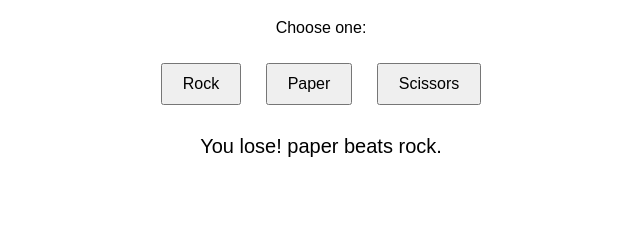
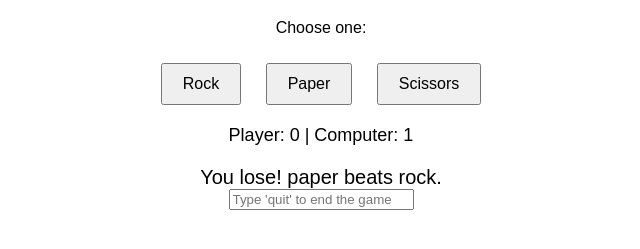
Before and after one commit to IngaMaholwana/Jssimplerock-paper-scissor, a plain HTML site: page index.html in a window 1280 px wide. Both pictures are taken after a click on the button "Rock". Shown: the part 61-310 px from the top of the page, without its empty margins (319-959 px from the left). Drawn offline with Linux system fonts and the light colour scheme.

Commit message:
now have score and quit to exit and reset things back to zero

```diff
--- a/index.html
+++ b/index.html
@@ -20,6 +20,10 @@
             margin-top: 20px;
             font-size: 20px;
         }
+        .score {
+            margin-top: 10px;
+            font-size: 18px;
+        }
     </style>
 </head>
 <body>
@@ -30,29 +34,10 @@
         <button onclick="playGame('paper')">Paper</button>
         <button onclick="playGame('scissors')">Scissors</button>
     </div>
+    <div class="score" id="score">Player: 0 | Computer: 0</div>
     <div class="result" id="result"></div>
+    <input type="text" id="quitInput" placeholder="Type 'quit' to end the game" oninput="checkQuit()">
 
-    <script>
-        function playGame(playerChoice) {
-            const choices = ['rock', 'paper', 'scissors'];
-            const computerChoice = choices[Math.floor(Math.random() * 3)];
-
-            let result = '';
-
-            if (playerChoice === computerChoice) {
-                result = `It's a tie! You both chose ${playerChoice}.`;
-            } else if (
-                (playerChoice === 'rock' && computerChoice === 'scissors') ||
-                (playerChoice === 'paper' && computerChoice === 'rock') ||
-                (playerChoice === 'scissors' && computerChoice === 'paper')
-            ) {
-                result = `You win! ${playerChoice} beats ${computerChoice}.`;
-            } else {
-                result = `You lose! ${computerChoice} beats ${playerChoice}.`;
-            }
-
-            document.getElementById('result').innerText = result;
-        }
-    </script>
+    <script src="script.js"></script>
 </body>
 </html>
--- /dev/null
+++ b/script.js
@@ -0,0 +1,46 @@
+let playerScore = 0;
+let computerScore = 0;
+
+function playGame(playerChoice) {
+    const choices = ['rock', 'paper', 'scissors'];
+    const computerChoice = choices[Math.floor(Math.random() * 3)];
+
+    let result = '';
+
+    if (playerChoice === computerChoice) {
+        result = `It's a tie! You both chose ${playerChoice}.`;
+    } else if (
+        (playerChoice === 'rock' && computerChoice === 'scissors') ||
+        (playerChoice === 'paper' && computerChoice === 'rock') ||
+        (playerChoice === 'scissors' && computerChoice === 'paper')
+    ) {
+        result = `You win! ${playerChoice} beats ${computerChoice}.`;
+        playerScore++;
+    } else {
+        result = `You lose! ${computerChoice} beats ${playerChoice}.`;
+        computerScore++;
+    }
+
+    document.getElementById('result').innerText = result;
+    updateScore();
+}
+
+function updateScore() {
+    document.getElementById('score').innerText = `Player: ${playerScore} | Computer: ${computerScore}`;
+}
+
+function checkQuit() {
+    const input = document.getElementById('quitInput').value;
+    if (input.trim().toLowerCase() === 'quit') {
+        alert('Game over! Final Score:\nPlayer: ' + playerScore + ' | Computer: ' + computerScore);
+        resetGame();
+    }
+}
+
+function resetGame() {
+    playerScore = 0;
+    computerScore = 0;
+    updateScore();
+    document.getElementById('result').innerText = '';
+    document.getElementById('quitInput').value = '';
+}
```
